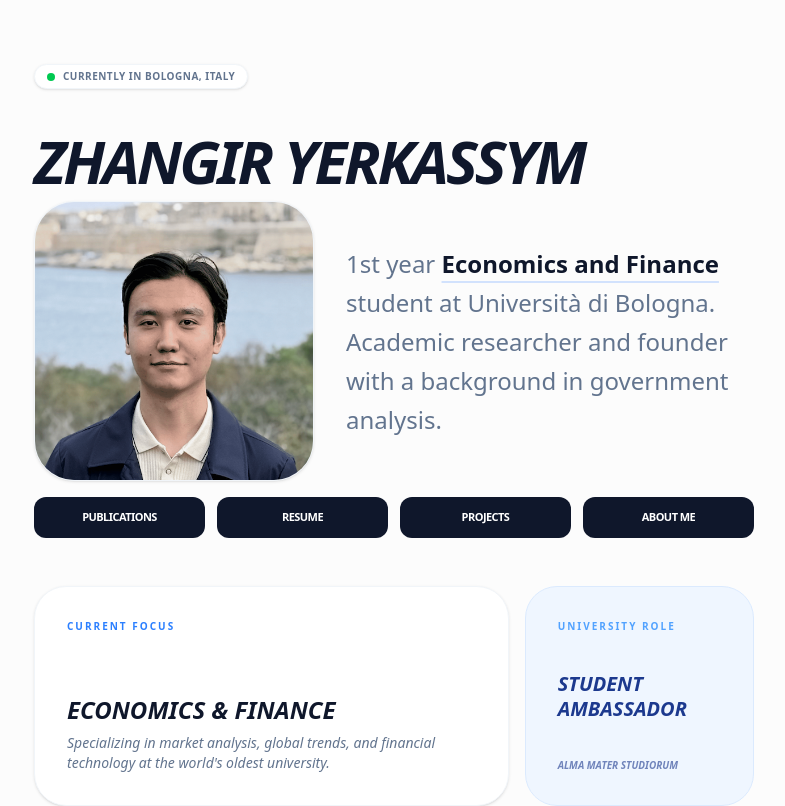
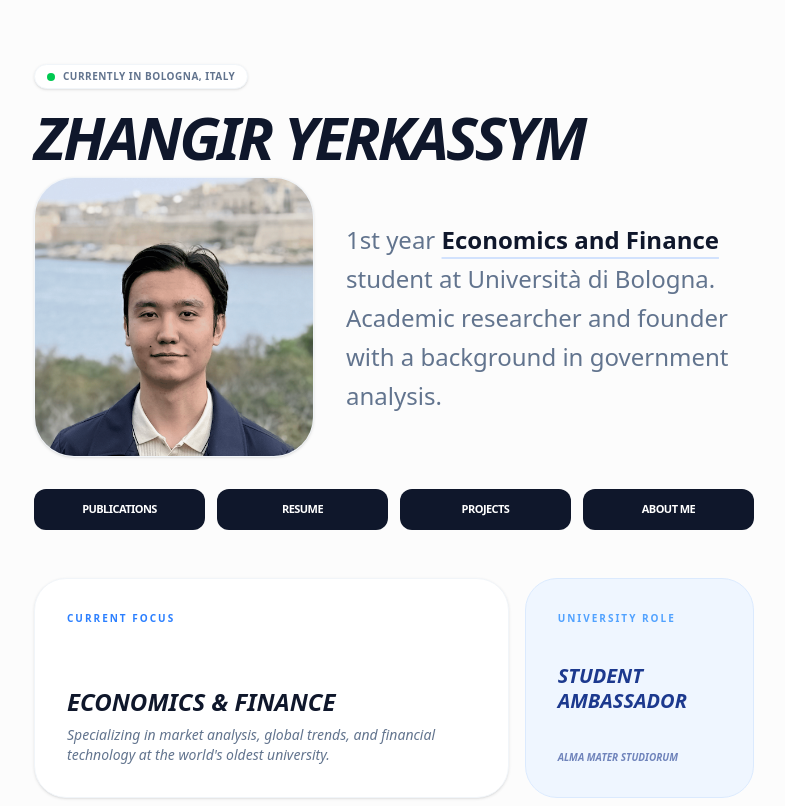
Before and after one commit to JuneiBrunei/jonyportfolio, a Next.js app: page / in a window 1280 px wide. Shown: the top 806 px of the page, without its empty margins (246-1031 px from the left). Built offline with nearby package versions, Linux system fonts and the light colour scheme.

Commit message:
final site version

```diff
--- a/app/page.tsx
+++ b/app/page.tsx
@@ -5,8 +5,8 @@ export default function Home() {
     <div className="min-h-screen bg-[#fcfcfc] text-slate-900 font-sans selection:bg-blue-100">
       <main className="max-w-3xl mx-auto px-6 py-16 animate-fade-in">
 
-        {/* Live Status */}
-        <div className="flex justify-between items-center mb-12">
+        {/* 1. Уменьшил mb-12 до mb-6, чтобы поднять всё выше */}
+<div className="flex justify-between items-center mb-6">
   <div className="flex items-center gap-2 bg-white border border-slate-100 px-3 py-1 rounded-full shadow-sm">
     <span className="relative flex h-2 w-2">
       <span className="animate-ping absolute inline-flex h-full w-full rounded-full bg-green-400 opacity-75"></span>
@@ -16,26 +16,25 @@ export default function Home() {
   </div>
 </div>
 
-        <header className="mb-4 flex flex-col gap-4">
+<header className="mb-8 flex flex-col gap-4">
   {/* Имя сверху */}
   <h1 className="text-4xl md:text-6xl font-black tracking-tighter uppercase italic text-slate-900 leading-[0.8]">
     Zhangir Yerkassym
   </h1>
 
-  {/* Контентная часть: выравнивание по центру (items-center) */}
+  {/* 2. items-center выровняет текст по середине высоты фотки */}
   <div className="grid grid-cols-1 md:grid-cols-[280px_1fr] gap-8 items-center">
 
-    {/* Фото: смещаем фокус вверх через object-position */}
+    {/* 3. object-top уберет пустоту над головой */}
     <div className="relative aspect-square w-full md:w-[280px] rounded-[2.5rem] overflow-hidden bg-slate-100 shadow-sm border border-slate-100">
       <img
         src="/me.png"
         alt="Zhangir Yerkassym"
-        /* 50% — по горизонтали, 20% — по вертикали (поднимает фото вверх) */
-        className="w-full h-full object-cover object-[50%_20%]"
+        className="w-full h-full object-cover object-top"
       />
     </div>
 
-    {/* Описание: теперь оно центрировано относительно фото */}
+    {/* Описание */}
     <div className="flex flex-col">
       <p className="text-xl md:text-2xl text-slate-500 max-w-2xl leading-relaxed font-medium">
         1st year <span className="text-slate-900 font-bold underline decoration-blue-500/20 underline-offset-8">Economics and Finance</span> student at Università di Bologna.
@@ -45,8 +44,9 @@ export default function Home() {
   </div>
 </header>
 
-        {/* Navigation Buttons */}
+{/* 4. Уменьшил отступ над кнопками, чтобы секция была компактной */}
 <div className="grid grid-cols-2 md:grid-cols-4 gap-3 mb-12">
+  {/* твои кнопки без изменений */}
   <Link href="/publications" className="p-3 rounded-xl bg-slate-900 text-white text-center font-bold text-[11px] hover:bg-blue-600 transition-all uppercase tracking-tighter">
     Publications
   </Link>
```
Lines whose indentation alone changed are shown as unchanged.
